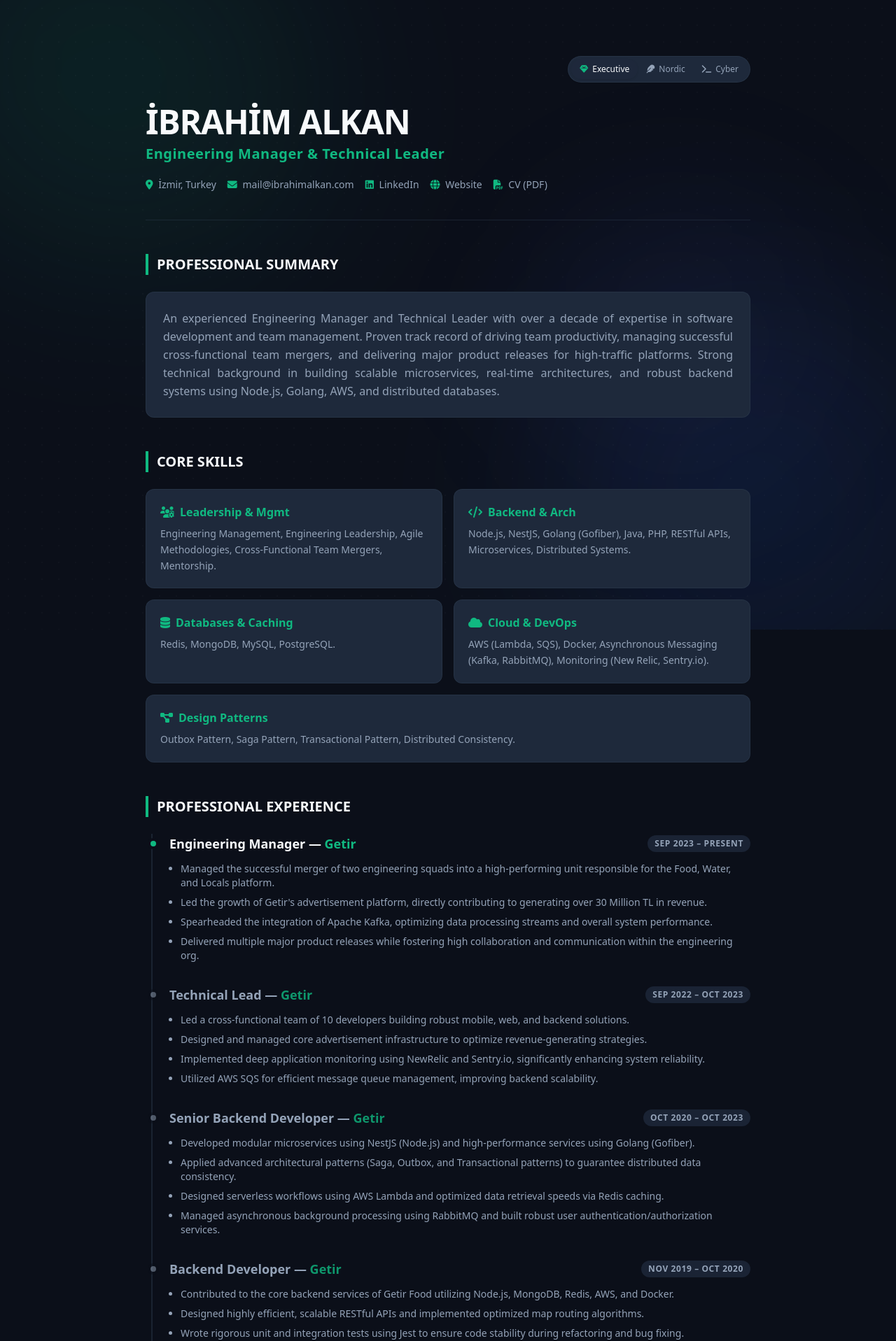
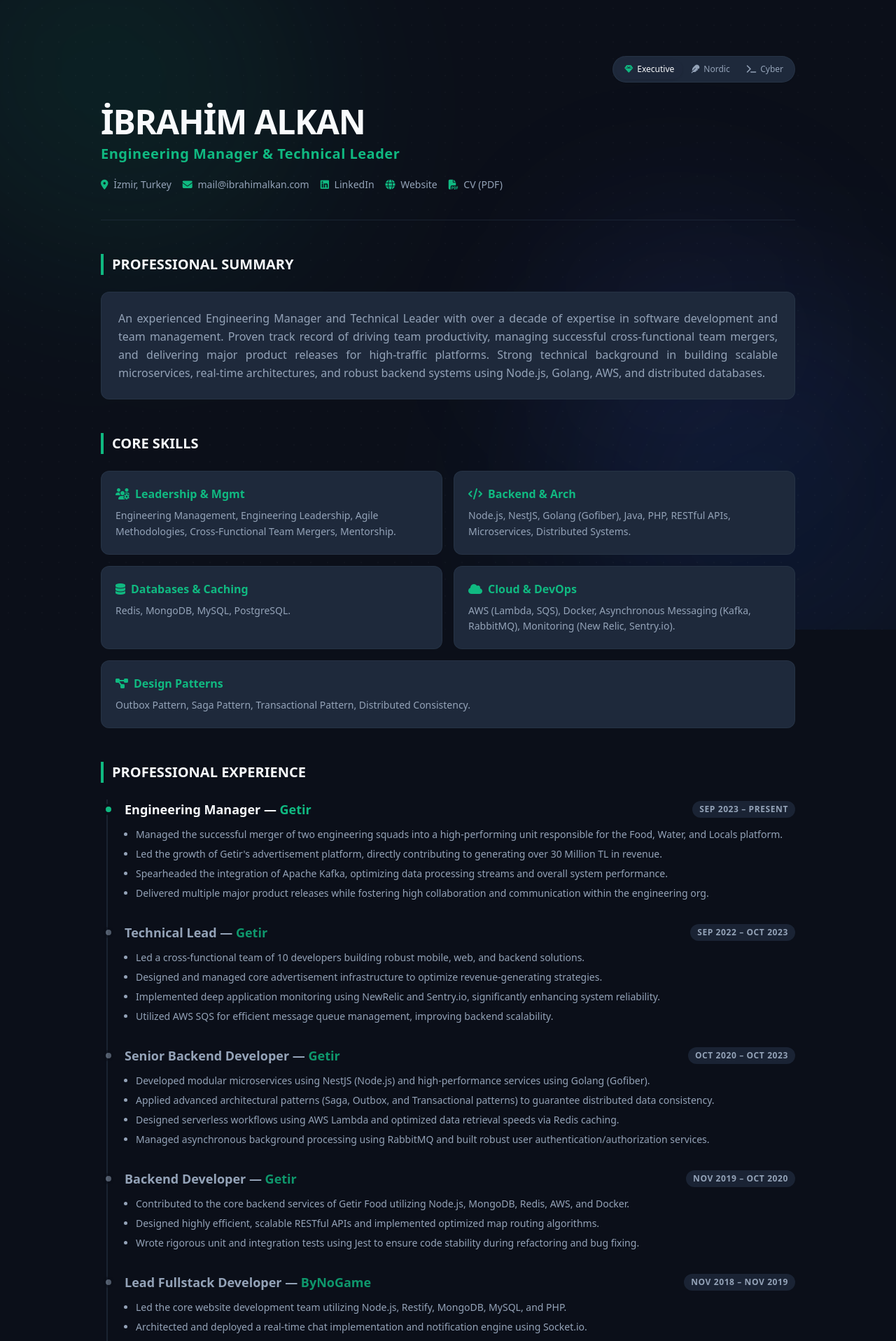
Before and after one commit to CuteTechGuy/cutetechguy.github.io, a Jekyll site: the page built from index.md, in a window 1280 px wide. Shown: the top 1917 px of the page at 70% size. Built offline with Jekyll 4.4.1, drawn with Linux system fonts in a browser that asks for light colours; nearby versions of some CDN libraries.

Commit message:
Increase main layout maximum width to max-w-5xl (1024px) for a wider, more readable layout

```diff
--- a/_layouts/default.html
+++ b/_layouts/default.html
@@ -303,7 +303,7 @@
 		<div class="absolute inset-0 bg-dots opacity-60"></div>
 	</div>
 
-	<div class="max-w-4xl mx-auto px-4 py-12 md:py-20 relative z-10">
+	<div class="max-w-5xl mx-auto px-4 py-12 md:py-20 relative z-10">
 
 		<!-- Top Bar / Theme Switcher -->
 		<div class="flex justify-end mb-8">
```
